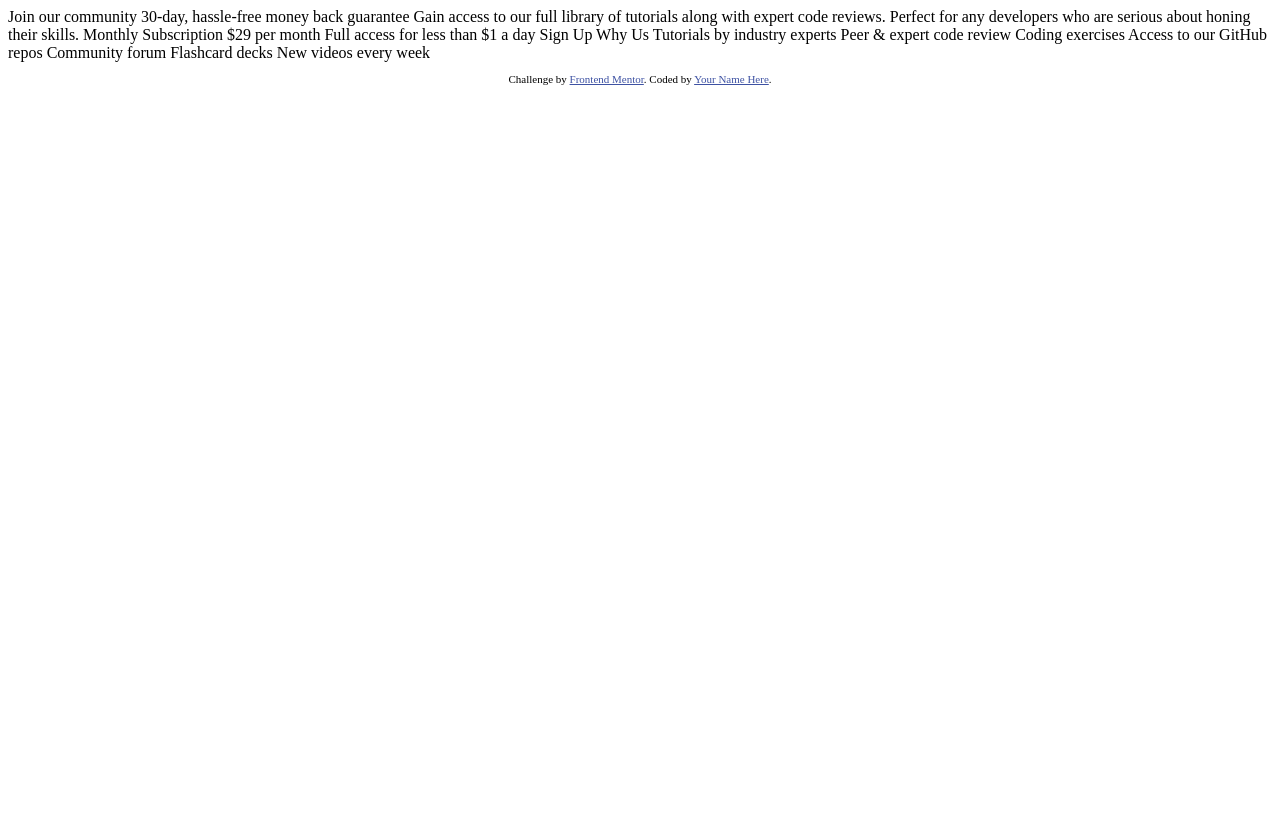
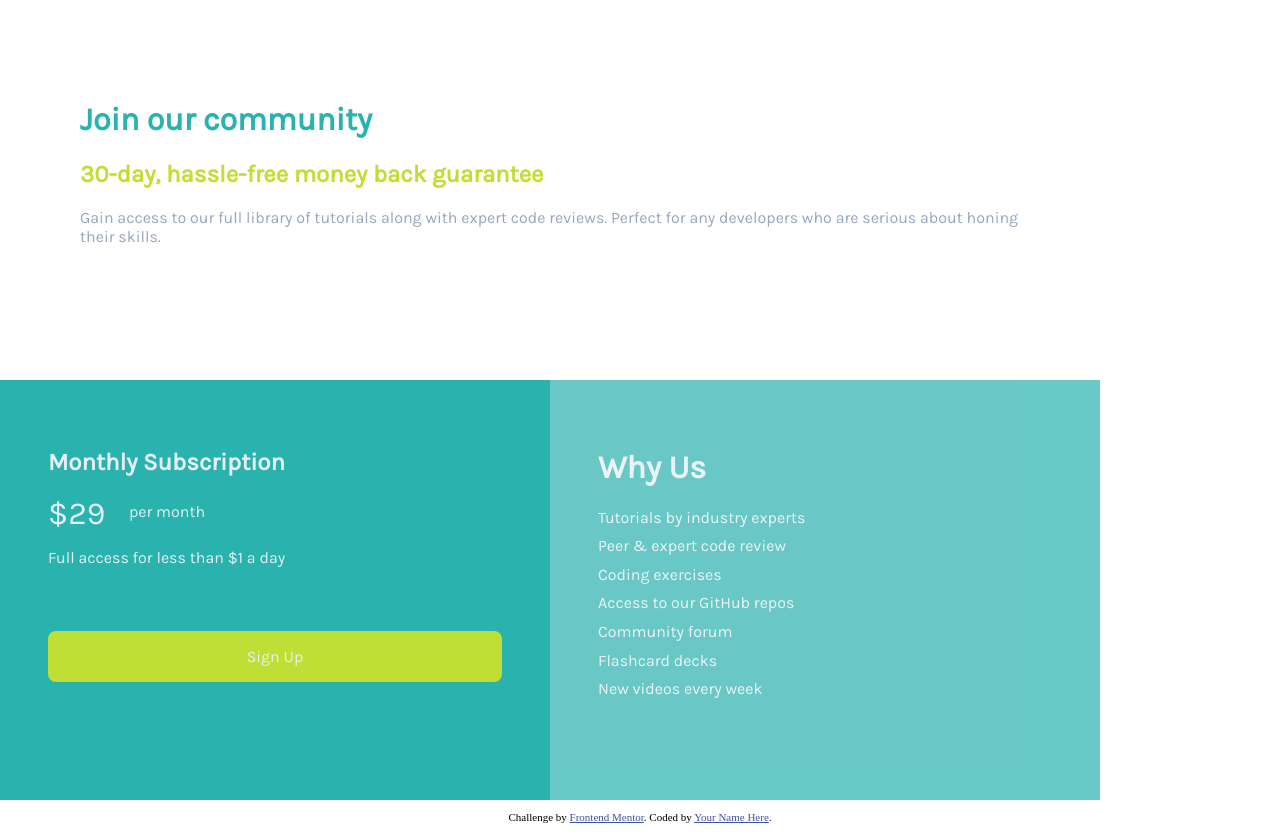
Before and after one commit to zhr1996/Sign_Up_Card_Challenge, a plain HTML site: page index.html in a window 1280 px wide. Before the commit the page ends 800 px from the top, so only its background shows below. Drawn offline with Linux system fonts and the light colour scheme.

Commit message:
fix up rest page

```diff
--- /dev/null
+++ b/index.css
@@ -0,0 +1,19 @@
+.list_item {
+  margin: 0.6em 0;
+  opacity: 1.65;
+}
+
+.button {
+  background-color: hsl(71, 73%, 54%);
+  color: hsl(204, 43%, 93%);
+  display: block;
+  width: 100%;
+  margin-top: 4em;
+  padding: 1em;
+  text-align: center;
+  font-size: 16px;
+  text-decoration: none;
+  font-family: inherit;
+  border: none;
+  border-radius: 0.5em;
+}
--- a/index.html
+++ b/index.html
@@ -5,7 +5,10 @@
   <meta name="viewport" content="width=device-width, initial-scale=1.0"> <!-- displays site properly based on user's device -->
 
   <link rel="icon" type="image/png" sizes="32x32" href="./images/favicon-32x32.png">
-
+  <link rel="stylesheet"
+  href="https://fonts.googleapis.com/css?family=Karla">
+  <link rel="stylesheet"
+  href="./index.css">
   <title>Frontend Mentor | Single Price Grid Component</title>
 
   <!-- Feel free to remove these styles or customise in your own stylesheet 👍 -->
@@ -14,31 +17,49 @@
     .attribution a { color: hsl(228, 45%, 44%); }
   </style>
 </head>
-<body>
-  Join our community
+<body style="margin:0;padding:0">
+  <div class="container "
+    style="font-size:16px;
+    display:grid;grid-template-columns: repeat(2, 1fr);grid-auto-rows: minmax(100px, auto);
+    width:1100px;height:800px;
+    font-family: Karla;
+    ">
+    <div class="header" style="font-size:1em; grid-column-start: 1;
+    grid-column-end: 3;padding:5em; ">
+      <h1 style="color:hsl(179, 62%, 43%)">Join our community</h1>
 
-  30-day, hassle-free money back guarantee
+      <h2 style="color:hsl(71, 73%, 54%)">30-day, hassle-free money back guarantee</h2>
 
-  Gain access to our full library of tutorials along with expert code reviews.
-  Perfect for any developers who are serious about honing their skills.
+      <p style="color:hsl(218, 22%, 67%)">Gain access to our full library of tutorials along with expert code reviews.
+        Perfect for any developers who are serious about honing their skills.</p>
+    </div>
+    <div class="bottom-left" style="
+    grid-column:1 / 2;grid-row:2/2;background-color:hsl(179, 62%, 43%);
+    padding:3em; color:hsl(204, 43%, 93%)">
 
-  Monthly Subscription
+      <h2>Monthly Subscription</h2>
 
-  &dollar;29 per month
+      <p><span style="font-size: 2em; margin-right: 0.5em;vertical-align: middle;";>&dollar;29 </span>per month </p>
 
-  Full access for less than &dollar;1 a day
+      Full access for less than &dollar;1 a day
 
-  Sign Up
+      <button class="button">Sign Up</button>
+    </div>
+    <div class="bottom-right" style="grid-column: 2 /2;grid-row:2/2;background-color: hsl(179, 62%, 43%);opacity: 0.7;padding:3em; color:hsl(204, 43%, 93%)">
+      <h1>Why Us</h1>
+      <ul style="list-style: none;padding-left: 0; ">
+      <li class="list_item" style="margin:0.5em 0">Tutorials by industry experts</li>
+      <li class="list_item">Peer &amp; expert code review</li>
+      <li class="list_item">Coding exercises</li>
+      <li class="list_item">Access to our GitHub repos</li>
+      <li class="list_item">Community forum</li>
+      <li class="list_item">Flashcard decks</li>
+      <li class="list_item">New videos every week</li>
+      </ul>
 
-  Why Us
+    </div>
 
-  Tutorials by industry experts
-  Peer &amp; expert code review
-  Coding exercises
-  Access to our GitHub repos
-  Community forum
-  Flashcard decks
-  New videos every week
+  </div>
 
   <footer>
     <p class="attribution">
```
